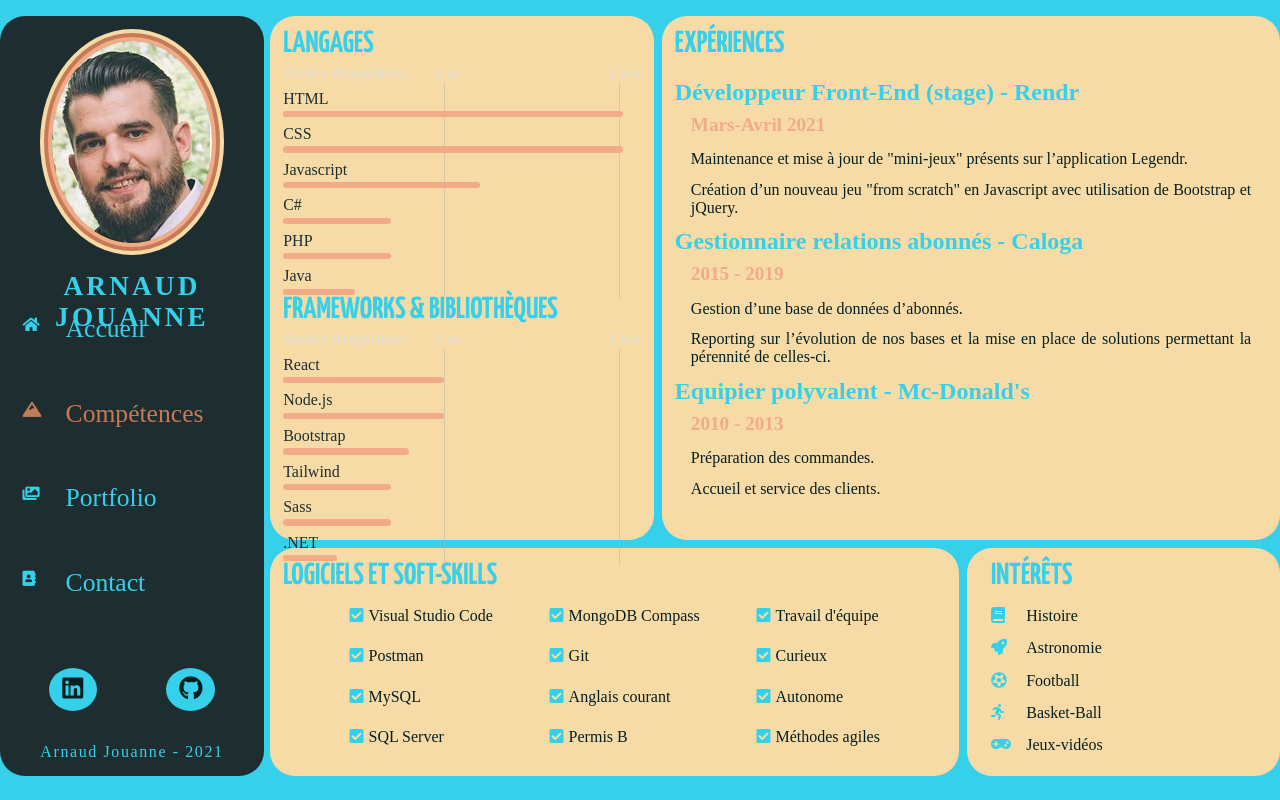
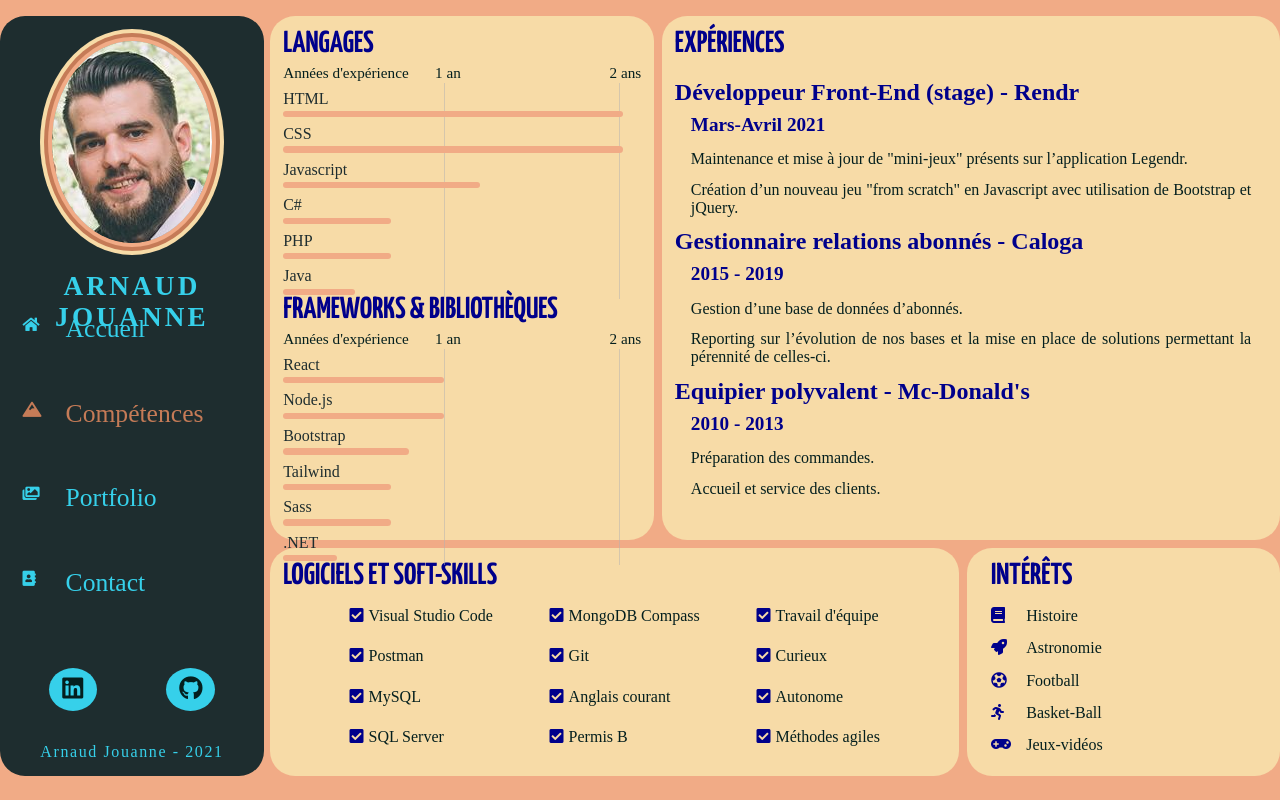
Before and after one commit to Nonos2k12/Site_CV_React, a React (Create React App) app: page /competences in a window 1280 px wide. Built offline with nearby package versions, Linux system fonts and the light colour scheme; a web font is replaced by a local one.

Commit message:
Add a sixth color & add it to the knowledges page

```diff
--- a/src/styles/_settings.scss
+++ b/src/styles/_settings.scss
@@ -9,6 +9,7 @@ $color-2: #f7dba7;
 $color-3: #f1ab86;
 $color-4: #c57b57;
 $color-5: #36d0ea;
+$color-6: #00008b; // Need to try to insert this color to improve design
 $white: #ddd;
 $black: #041f1e;
 
@@ -27,7 +28,7 @@ $minHeight: 95vh;
   padding: 0;
 }
 body {
-  background-color: $color-5;
+  background-color: $color-3;
   margin: 1rem auto;
   font-family: $font-1;
   color: $black;
--- a/src/styles/pages/_knowledges.scss
+++ b/src/styles/pages/_knowledges.scss
@@ -23,7 +23,7 @@
       font-size: 1.9rem;
       margin-bottom: 1rem;
       font-family: $font-2;
-      color: $color-5;
+      color: $color-6;
       text-transform: uppercase;
     }
 
@@ -51,7 +51,7 @@
         font-size: 0.95rem;
         display: flex;
         justify-content: space-between;
-        color: $white;
+        color: $black;
 
         span {
           width: 36%;
@@ -125,11 +125,11 @@
       }
       h4 {
         font-size: 1.5rem;
-        color: $color-5;
+        color: $color-6;
       }
       h5 {
         font-size: 1.2rem;
-        color: $color-3;
+        color: $color-6;
         padding: 0.5rem 0 0.5rem 1rem;
       }
       li {
@@ -164,7 +164,7 @@
           display: grid;
 
           i {
-            color: $color-5;
+            color: $color-6;
             padding-right: 5px;
           }
         }
@@ -181,7 +181,7 @@
         li {
           i {
             position: absolute;
-            color: $color-5;
+            color: $color-6;
           }
           span {
             position: absolute;
```
